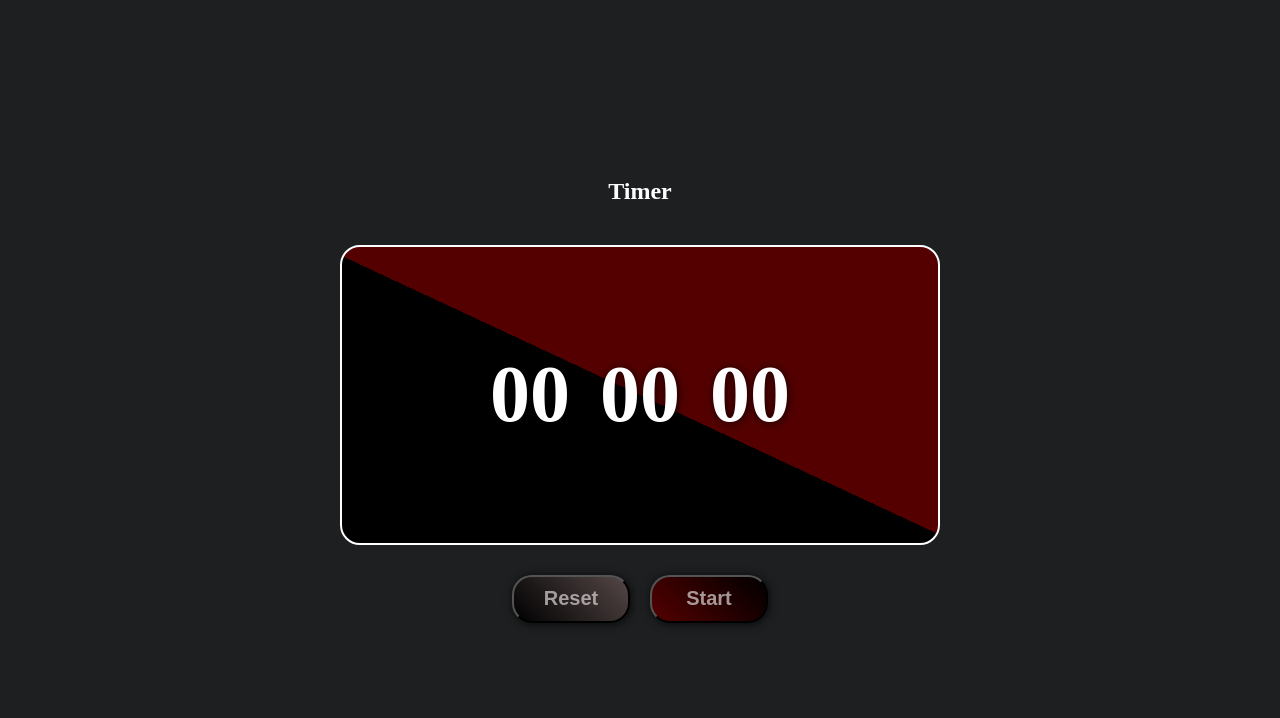
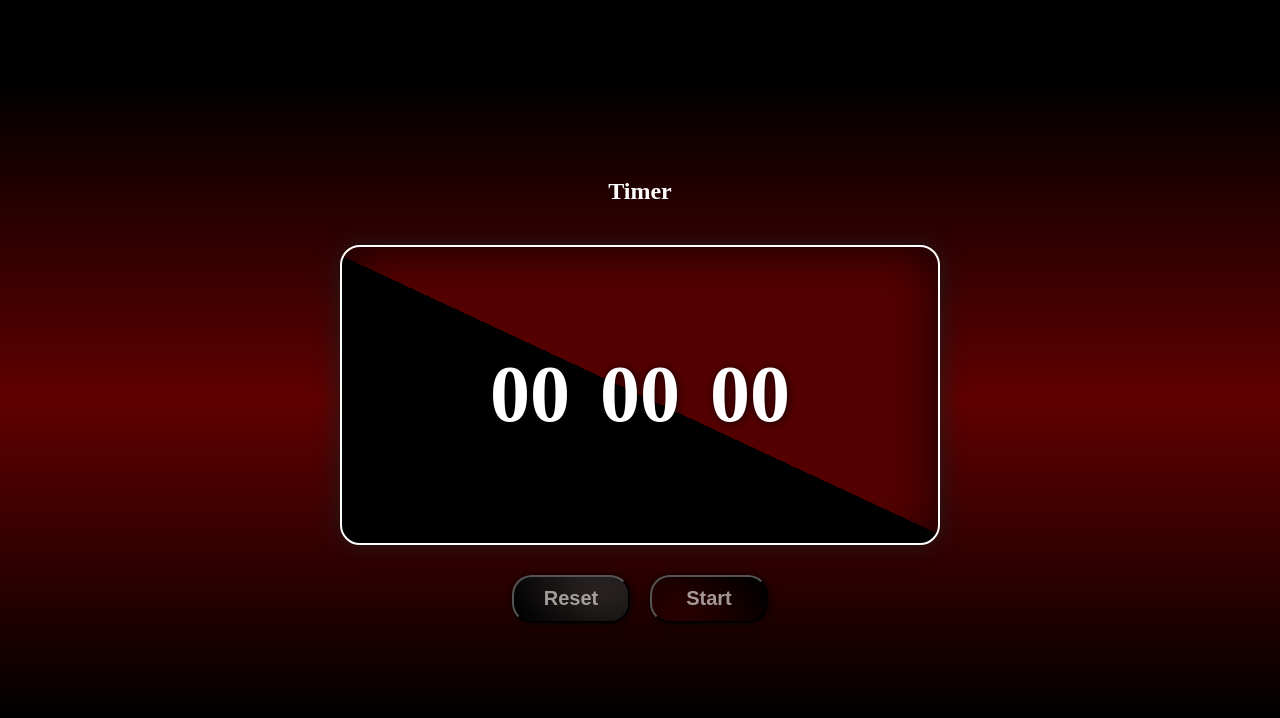
Before and after one commit to ayano715-wep/Timer, a plain HTML site: page index.html in a window 1280 px wide. Drawn offline with Linux system fonts and the light colour scheme.

Commit message:
Add files via upload

```diff
--- a/style.css
+++ b/style.css
@@ -9,7 +9,7 @@ body{
     justify-content: center;
     align-items: center;
     height: 100vh;
-    background: #1d1f20;
+    background:linear-gradient(180deg ,  black  10%, #600000, black 90%);
     color: #fff;
     user-select: none;
 }
@@ -24,6 +24,7 @@ body{
     align-items: center;
     gap: 30px;
     background:linear-gradient(-155deg,rgb(84, 0, 0) 50%,black 50%);
+    box-shadow: 0 0  25px #201f1fe2,inset 1px 1px 50px #000000cb;
 }
 h2{
     position: relative;
@@ -48,6 +49,7 @@ h2{
 
 }
 .btn button{
+    user-select: none;
     width: 100%;
     height: 100%;
     border-top-color: black;
@@ -57,7 +59,7 @@ h2{
     cursor: pointer;
     background: linear-gradient(45deg, rgb(84, 0, 0), black);
     color: rgba(211, 203, 203, 0.745);
-    box-shadow: 1px 1px 10px #000000bf;
+    box-shadow: 1px 1px 10px #000000bf,inset 1px 1px 50px #000000cb;
     transition: 0.3s ease-in-out;
     border-radius: 20px;
 }
```
